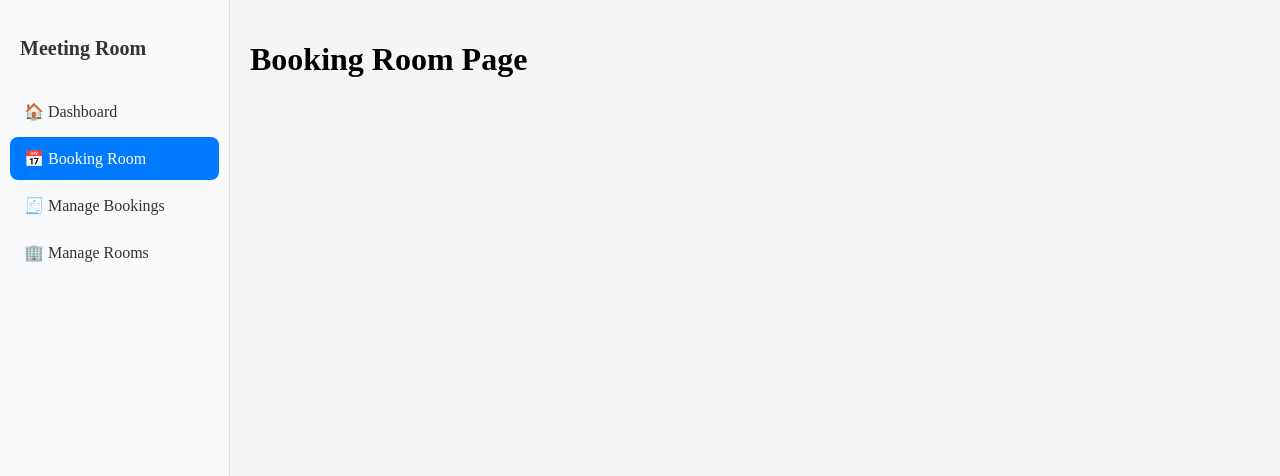
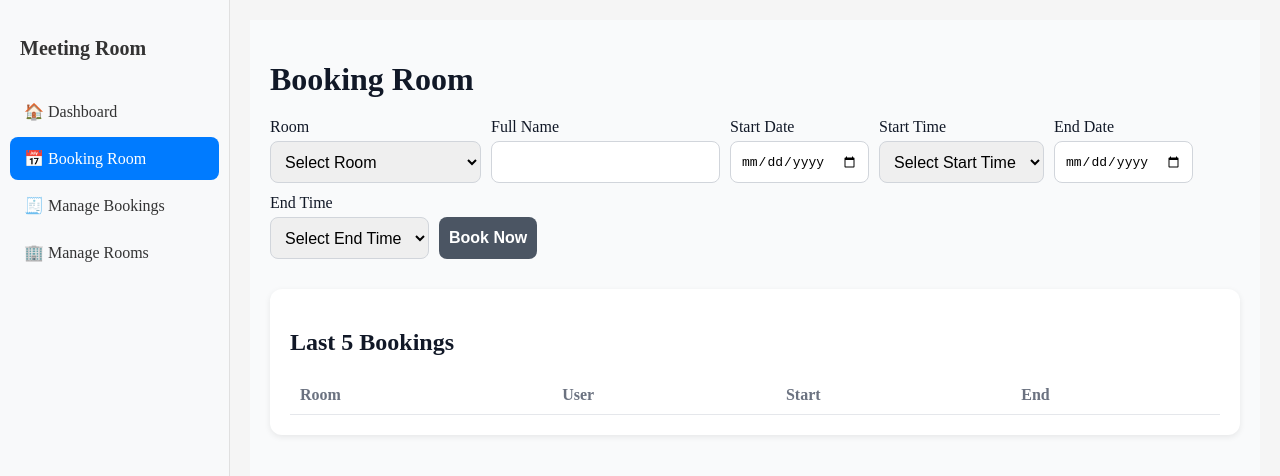
Before and after one commit to kittiBank/booking-meeting-room, a Vue app: page /booking in a window 1280 px wide. Shown: the top 476 px of the page. Built offline with nearby package versions, Linux system fonts and the light colour scheme.

Commit message:
feat: add bookingRoom page

```diff
--- a/src/pages/BookingRoom.vue
+++ b/src/pages/BookingRoom.vue
@@ -1,5 +1,287 @@
 <template>
-  <div>
-    <h1>Booking Room Page</h1>
+  <div class="booking-room">
+    <h1>Booking Room</h1>
+
+    <!-- Top bar booking form -->
+    <div class="top-bar-form">
+      <!-- Room -->
+      <div class="form-group">
+        <label>Room</label>
+        <select v-model="selectedRoom">
+          <option disabled value="">Select Room</option>
+          <option v-for="room in rooms" :key="room.id" :value="room.id">
+            {{ room.name }} (Capacity: {{ room.capacity }})
+          </option>
+        </select>
+      </div>
+
+      <!-- Full Name -->
+      <div class="form-group">
+        <label>Full Name</label>
+        <input type="text" v-model="fullName" />
+      </div>
+
+      <!-- Start Date -->
+      <div class="form-group">
+        <label>Start Date</label>
+        <input type="date" v-model="startDate" />
+      </div>
+
+      <!-- Start Time -->
+      <div class="form-group">
+        <label>Start Time</label>
+        <select v-model="startTime">
+          <option disabled value="">Select Start Time</option>
+          <option v-for="slot in timeSlots" :key="slot" :value="slot">
+            {{ slot }}
+          </option>
+        </select>
+      </div>
+
+      <!-- End Date -->
+      <div class="form-group">
+        <label>End Date</label>
+        <input type="date" v-model="endDate" />
+      </div>
+
+      <!-- End Time -->
+      <div class="form-group">
+        <label>End Time</label>
+        <select v-model="endTime">
+          <option disabled value="">Select End Time</option>
+          <option v-for="slot in timeSlots" :key="slot" :value="slot">
+            {{ slot }}
+          </option>
+        </select>
+      </div>
+
+      <!-- Book Button -->
+      <div class="form-group book-button">
+        <button @click="bookRoom">Book Now</button>
+      </div>
+    </div>
+
+    <!-- Last 5 Bookings -->
+    <div class="last-bookings">
+      <h2>Last 5 Bookings</h2>
+      <table>
+        <thead>
+          <tr>
+            <th>Room</th>
+            <th>User</th>
+            <th>Start</th>
+            <th>End</th>
+          </tr>
+        </thead>
+        <tbody>
+          <tr v-for="booking in lastBookings" :key="booking.id">
+            <td>{{ getRoomName(booking.roomId) }}</td>
+            <td>{{ booking.user }}</td>
+            <td>{{ formatDateTime(booking.start) }}</td>
+            <td>{{ formatDateTime(booking.end) }}</td>
+          </tr>
+        </tbody>
+      </table>
+    </div>
   </div>
 </template>
+
+<script setup lang="ts">
+import { reactive, ref, computed } from "vue";
+
+// Rooms
+const rooms = reactive([
+  { id: 1, name: "Room 101", capacity: 4 },
+  { id: 2, name: "Room 102", capacity: 6 },
+  { id: 3, name: "Room 103", capacity: 8 },
+]);
+
+// Time slots
+const timeSlots = [
+  "09:00",
+  "10:00",
+  "11:00",
+  "12:00",
+  "13:00",
+  "14:00",
+  "15:00",
+  "16:00",
+  "17:00",
+];
+
+// Form state
+let selectedRoom = "";
+let fullName = "";
+let startDate = "";
+let startTime = "";
+let endDate = "";
+let endTime = "";
+
+// Load bookings
+const bookings = reactive(JSON.parse(localStorage.getItem("bookings") || "[]"));
+const lastBookings = computed(() => bookings.slice(-5).reverse());
+
+function getRoomName(roomId: number) {
+  const room = rooms.find((r) => r.id === roomId);
+  return room ? room.name : "Unknown";
+}
+
+// Format date time dd-mm-yyyy HH:mm
+function formatDateTime(dateStr: string) {
+  if (!dateStr) return "";
+  const date = new Date(dateStr);
+  const dd = String(date.getDate()).padStart(2, "0");
+  const mm = String(date.getMonth() + 1).padStart(2, "0");
+  const yyyy = date.getFullYear();
+  const hh = String(date.getHours()).padStart(2, "0");
+  const min = String(date.getMinutes()).padStart(2, "0");
+  return `${dd}-${mm}-${yyyy} ${hh}:${min}`;
+}
+
+// Booking function
+function bookRoom() {
+  if (
+    !selectedRoom ||
+    !fullName ||
+    !startDate ||
+    !startTime ||
+    !endDate ||
+    !endTime
+  ) {
+    alert("Please fill in all fields");
+    return;
+  }
+
+  const start = new Date(`${startDate}T${startTime}`);
+  const end = new Date(`${endDate}T${endTime}`);
+
+  if (start >= end) {
+    alert("End time must be after start time");
+    return;
+  }
+
+  bookings.push({
+    id: Date.now(),
+    roomId: Number(selectedRoom),
+    user: fullName,
+    start: start.toISOString(),
+    end: end.toISOString(),
+  });
+  localStorage.setItem("bookings", JSON.stringify(bookings));
+
+  alert("Booked successfully!");
+
+  // Reset
+  selectedRoom = "";
+  fullName = "";
+  startDate = "";
+  startTime = "";
+  endDate = "";
+  endTime = "";
+}
+</script>
+
+<style scoped>
+.booking-room {
+  max-width: 1200px;
+  margin: 0 auto;
+  padding: 20px;
+  background-color: #f9fafb;
+  color: #111827;
+  min-height: 100vh;
+  box-sizing: border-box;
+}
+
+h1 {
+  margin-bottom: 20px;
+  font-weight: 600;
+  font-size: 2em;
+}
+
+/* Top bar form */
+.top-bar-form {
+  display: flex;
+  flex-wrap: wrap;
+  gap: 10px;
+  margin-bottom: 30px;
+  align-items: flex-end; /* align button with inputs */
+}
+
+.form-group {
+  display: flex;
+  flex-direction: column;
+}
+
+.form-group label {
+  font-weight: 500;
+  margin-bottom: 5px;
+}
+
+/* uniform height for input/select/button */
+.form-group input,
+.form-group select,
+.form-group button {
+  padding: 10px;
+  border-radius: 8px;
+  border: 1px solid #d1d5db;
+  font-size: 1em;
+  height: 42px;
+  box-sizing: border-box;
+}
+
+/* Special for button to keep same height and align bottom */
+.form-group.book-button {
+  margin-top: 24px; /* align with input fields */
+}
+
+.form-group button {
+  background-color: #4b5563;
+  color: white;
+  font-weight: 600;
+  cursor: pointer;
+  border: none;
+  transition: background-color 0.2s;
+}
+
+.form-group button:hover {
+  background-color: #374151;
+}
+
+/* Last bookings table */
+.last-bookings {
+  background-color: #ffffff;
+  border-radius: 12px;
+  padding: 20px;
+  box-shadow: 0 2px 6px rgba(0, 0, 0, 0.08);
+}
+
+.last-bookings table {
+  width: 100%;
+  border-collapse: collapse;
+  margin-top: 10px;
+}
+
+.last-bookings th,
+.last-bookings td {
+  text-align: left;
+  padding: 10px;
+  border-bottom: 1px solid #e5e7eb;
+}
+
+.last-bookings th {
+  color: #6b7280;
+  font-weight: 600;
+}
+
+/* Responsive */
+@media (max-width: 768px) {
+  .top-bar-form {
+    flex-direction: column;
+    align-items: stretch;
+  }
+
+  .form-group.book-button {
+    margin-top: 0;
+  }
+}
+</style>
```
Also changed, not shown: src/type.ts (line endings or trailing spaces).
